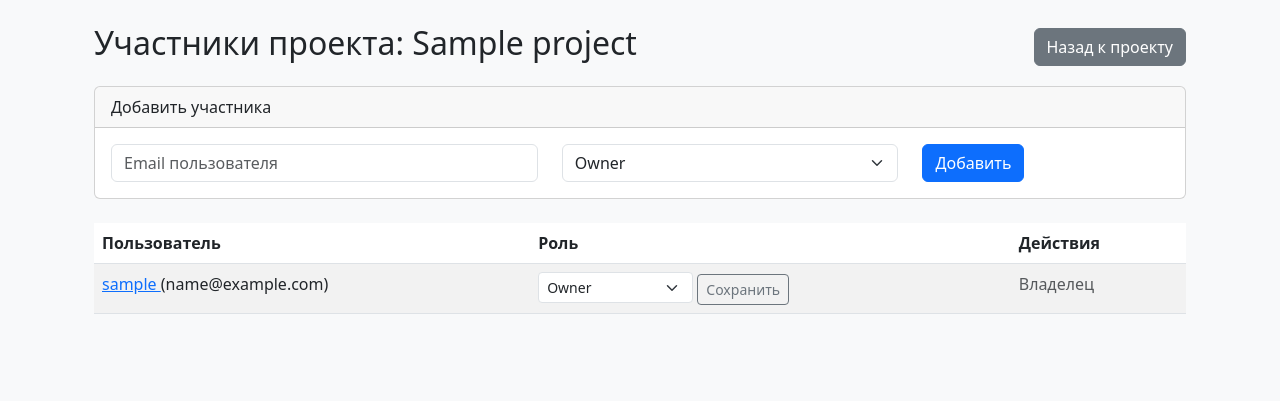
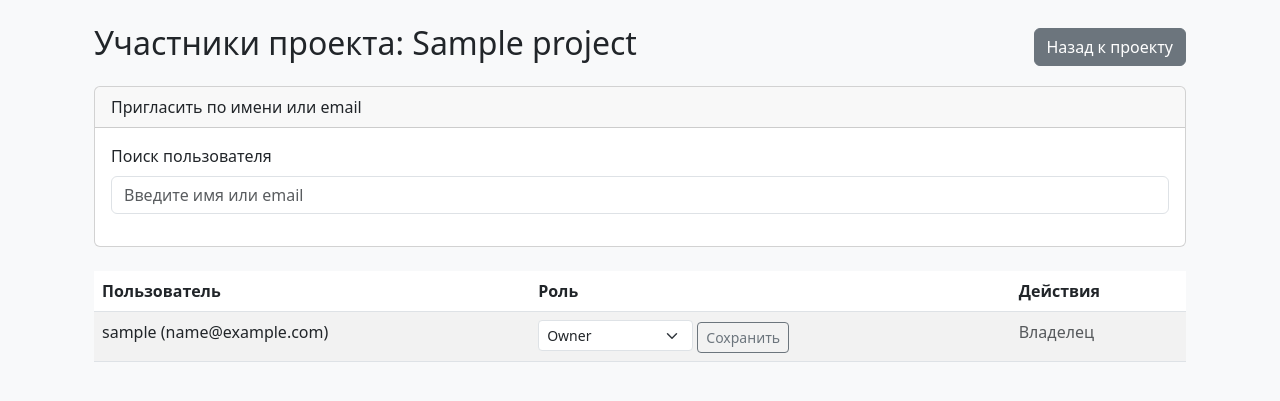
Before and after one commit to ArtemKoa/TaskManager, a Django app: page /project/1/members/ in a window 1280 px wide. Shown: the part 62-463 px from the top of the page. Run offline with Django 5.2, Linux system fonts and the light colour scheme; a user stored in the database is signed in; data comes from the database, SQL or seed files in the repository; tables that the repository leaves empty hold one stand-in row (values such as "Sample post"); grey boxes marked "Sample" are stand-in pictures; data that the repository does not hold is empty.

Commit message:
Update manage_members.html

```diff
--- a/core/templates/core/manage_members.html
+++ b/core/templates/core/manage_members.html
@@ -11,26 +11,26 @@
         <div class="alert alert-danger">{{ error }}</div>
     {% endif %}
 
-    <!-- Форма добавления участника -->
+    <!-- Новая форма: поиск по имени или email с выбором роли -->
     <div class="card mb-4">
-        <div class="card-header">Добавить участника</div>
+        <div class="card-header">Пригласить по имени или email</div>
         <div class="card-body">
-            <form method="post" action="{% url 'core:add_member' project.id %}">
+            <div class="mb-3">
+                <label for="user-search" class="form-label">Поиск пользователя</label>
+                <input type="text" id="user-search" class="form-control" placeholder="Введите имя или email">
+                <div id="user-results" class="list-group mt-2" style="display: none;"></div>
+            </div>
+            <form id="invite-form" method="post" action="{% url 'core:invite_member' project.id %}">
                 {% csrf_token %}
-                <div class="row">
-                    <div class="col-md-5">
-                        <input type="email" name="email" class="form-control" placeholder="Email пользователя" required>
-                    </div>
-                    <div class="col-md-4">
-                        <select name="role_id" class="form-select">
-                            {% for role in all_roles %}
-                                <option value="{{ role.id }}">{{ role.name }}</option>
-                            {% endfor %}
-                        </select>
-                    </div>
-                    <div class="col-md-3">
-                        <button type="submit" class="btn btn-primary">Добавить</button>
-                    </div>
+                <input type="hidden" name="user_id" id="invite-user-id">
+                <div class="mt-3" id="role-selector" style="display: none;">
+                    <label class="form-label">Выберите роль</label>
+                    <select name="role_id" class="form-select" id="invite-role-id">
+                        {% for role in all_roles %}
+                            <option value="{{ role.id }}">{{ role.name }}</option>
+                        {% endfor %}
+                    </select>
+                    <button type="submit" class="btn btn-success mt-2">Пригласить</button>
                 </div>
             </form>
         </div>
@@ -48,12 +48,7 @@
         <tbody>
             {% for member in members %}
             <tr>
-                <td>
-                    <a href="{% url 'core:user_public_profile' member.user.id %}">
-                        {{ member.user.username }}
-                    </a>
-                    ({{ member.user.email }})
-                </td>
+                <td>{{ member.user.username }} ({{ member.user.email }})</td>
                 <td>
                     <form method="post" action="{% url 'core:change_member_role' project.id member.user.id %}" style="display: inline;">
                         {% csrf_token %}
@@ -77,4 +72,49 @@
         </tbody>
     </table>
 </div>
+
+<script>
+    const searchInput = document.getElementById('user-search');
+    const resultsDiv = document.getElementById('user-results');
+    const userIdField = document.getElementById('invite-user-id');
+    const roleSelector = document.getElementById('role-selector');
+    const inviteForm = document.getElementById('invite-form');
+    let timeoutId;
+
+    searchInput.addEventListener('input', function() {
+        clearTimeout(timeoutId);
+        const query = this.value.trim();
+        if (query.length < 2) {
+            resultsDiv.style.display = 'none';
+            return;
+        }
+        timeoutId = setTimeout(() => {
+            fetch(`/api/search-users/?q=${encodeURIComponent(query)}&project_id={{ project.id }}`)
+                .then(r => r.json())
+                .then(data => {
+                    if (data.length === 0) {
+                        resultsDiv.innerHTML = '<div class="list-group-item text-muted">Не найдено</div>';
+                        resultsDiv.style.display = 'block';
+                        roleSelector.style.display = 'none';
+                        return;
+                    }
+                    let html = '';
+                    data.forEach(u => {
+                        html += `<button type="button" class="list-group-item list-group-item-action" data-id="${u.id}" data-name="${u.username}" data-email="${u.email}">${u.username} (${u.email})</button>`;
+                    });
+                    resultsDiv.innerHTML = html;
+                    resultsDiv.style.display = 'block';
+                    document.querySelectorAll('#user-results .list-group-item-action').forEach(btn => {
+                        btn.addEventListener('click', function() {
+                            const userId = this.dataset.id;
+                            userIdField.value = userId;
+                            resultsDiv.style.display = 'none';
+                            roleSelector.style.display = 'block';
+                            searchInput.value = this.dataset.name;
+                        });
+                    });
+                });
+        }, 300);
+    });
+</script>
 {% endblock %}
```
